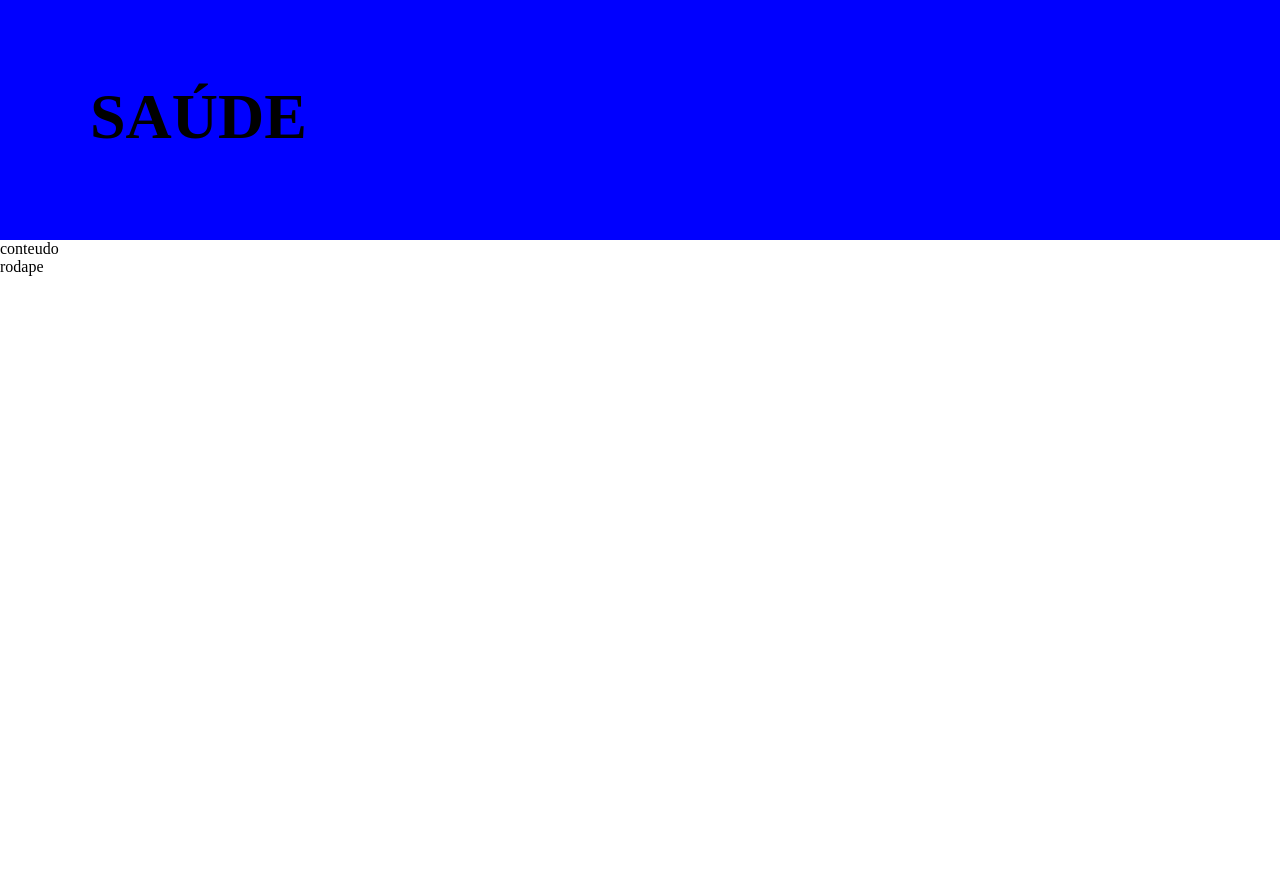
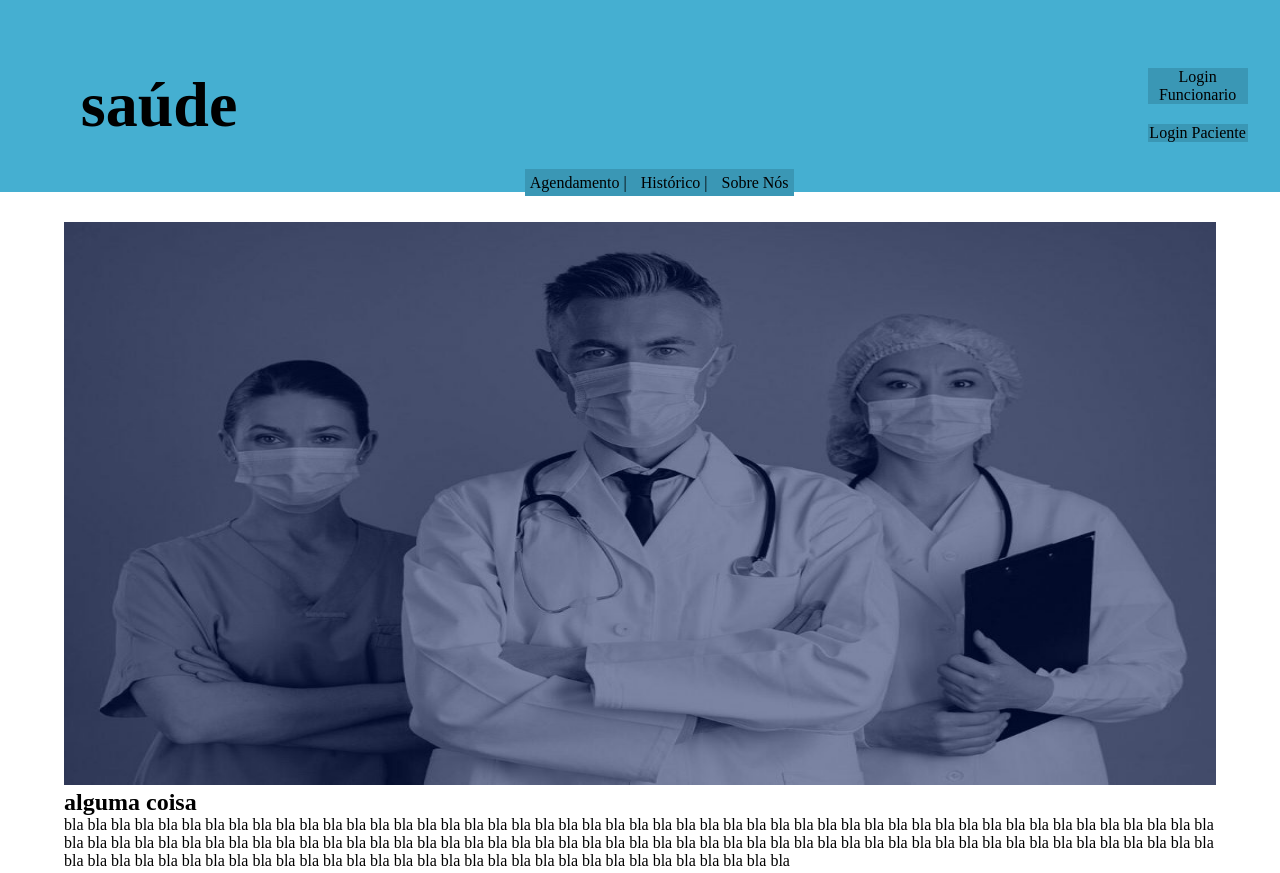
Before and after one commit to renan-munhoz/projeto-saude, a plain HTML site: page index.html in a window 1280 px wide. Shown: the top 873 px of the page. Before the commit the page ends 800 px from the top, so only its background shows below. Drawn offline with Linux system fonts and the light colour scheme.

Commit message:
23/10/23

```diff
--- a/css/estilo.css
+++ b/css/estilo.css
@@ -1,6 +1,14 @@
 *{
     margin: 0;
     padding: 0;
+}
+
+ul{
+    list-style: none;
+}
+
+.limpar{
+    clear: both;
 }
 
 #formulario{
@@ -55,27 +63,72 @@
 
 /*formatacao index*/
 #cabecalho{
-    height: 15em;
-    background: blue;
+    display: flex;
+    align-items: flex-end;
+    justify-content: space-around;
+    flex-direction: row;
+    height: 12em;
+    background: #45AFD1;
 }
 
 #area-logo{
-    position: absolute;
-    width: 20%;
-    height: 15em;
-    top: 0;
-    left: 0;
+    float: left;
+    width: 33%;
+    margin: 50px;
 }
 
 .logo a{
-    position: absolute;
-    top: 80px;
-    left:90px;
-    text-transform: uppercase;
     font-size: 2em;
+    padding-left: 30px;
+    margin-top: 50px;
 }
 
 a{
     text-decoration: none;
     color: #000;
 }
+
+#area-menu{
+    float: right;
+    /*width: 33%;*/
+    text-align: center;
+}
+
+#area-menu ul li{
+    display: inline;
+    background: #3A97B5;
+    padding: 5px;
+    height: min-content;
+}
+
+#area-login{
+    float: right;
+    width: 33%;
+    padding: 30px;
+    text-align: center;
+
+}
+
+#area-login ul li{
+    width: 100px;
+    margin-bottom: 20px;
+    background: #3A97B5;
+    float: right;
+}
+
+
+#conteudo{
+    display: flex;
+    justify-content: center;
+
+}
+
+#conteudo #bloco {
+    width: 90%;
+}
+
+#conteudo #bloco img{
+    padding-top: 30px;
+    width: 100%;
+    height: 60%;
+}
--- a/index.html
+++ b/index.html
@@ -13,10 +13,41 @@
 				<a href="index.html">saúde</a>
 			</h1>
 		</div>
+		<div id="area-menu">
+			<ul>
+				<li>
+					<a href="agendamento.html">Agendamento</a> |
+				</li>
+				<li>
+					<a href="historico.html">Histórico</a> |
+				</li>
+				<li>
+					<a href="sobre-nos.html">Sobre Nós</a>
+				</li>
+			</ul>
+		</div>
+
+		<div id="area-login">
+			<ul>
+				<li>
+					<a href="login-funcionario.html">Login Funcionario</a>
+				</li>
+				<div class="limpar"></div>
+				<li>
+					<a href="login-paciente.html">Login Paciente</a>
+				</li>
+			</ul>
+		</div>
+
+		<div class="limpar"></div>
 	</div>
 
 	<div id="conteudo">
-		conteudo
+		<div id="bloco">
+			<img src="imagens/medico.jpg">
+			<h2>alguma coisa</h2>
+			<p>bla bla bla bla bla bla bla bla bla bla bla bla bla bla bla bla bla bla bla bla bla bla bla bla bla bla bla bla bla bla bla bla bla bla bla bla bla bla bla bla bla bla bla bla bla bla bla bla bla bla bla bla bla bla bla bla bla bla bla bla bla bla bla bla bla bla bla bla bla bla bla bla bla bla bla bla bla bla bla bla bla bla bla bla bla bla bla bla bla bla bla bla bla bla bla bla bla bla bla bla bla bla bla bla bla bla bla bla bla bla bla bla bla bla bla bla bla bla bla bla bla bla bla bla bla bla bla bla bla </p>
+		</div>
 	</div>
 
 	<div id="rodape">
```
Also changed, not shown: imagens/medico.jpg (added).
